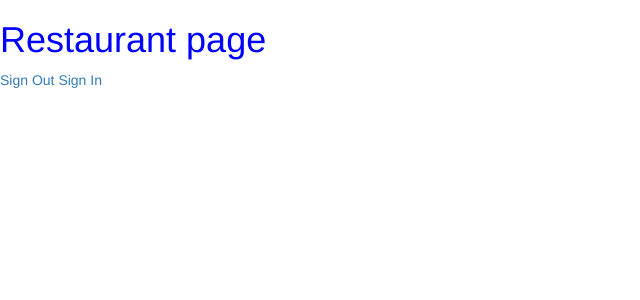
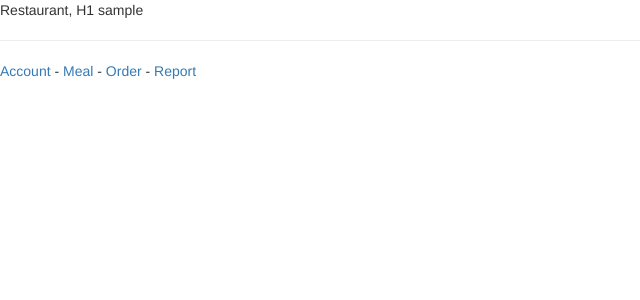
Before and after one commit to revive14/foodtasker, a Django app: page /restaurant/ in a window 1280 px wide. Shown: the top 300 px of the page, without its empty margins (0-640 px from the left). Run offline with Django 3.2, Linux system fonts and the light colour scheme; the visitor is signed in with stand-in values (Sample User, id 1); some libraries are stand-ins or nearby versions.

Commit message:
getting no revers match error

```diff
--- a/foodtasker/urls.py
+++ b/foodtasker/urls.py
@@ -1,18 +1,3 @@
-"""foodtasker URL Configuration
-
-The `urlpatterns` list routes URLs to views. For more information please see:
-    https://docs.djangoproject.com/en/1.10/topics/http/urls/
-Examples:
-Function views
-    1. Add an import:  from my_app import views
-    2. Add a URL to urlpatterns:  url(r'^$', views.home, name='home')
-Class-based views
-    1. Add an import:  from other_app.views import Home
-    2. Add a URL to urlpatterns:  url(r'^$', Home.as_view(), name='home')
-Including another URLconf
-    1. Import the include() function: from django.conf.urls import url, include
-    2. Add a URL to urlpatterns:  url(r'^blog/', include('blog.urls'))
-"""
 from django.conf.urls import url,include
 from django.contrib import admin
 from foodtaskerapp import views
@@ -34,6 +19,12 @@ urlpatterns = [
     url(r'^restaurant/sign-up', views.restaurant_sign_up,
         name = 'restaurant-sign-up'),
     url(r'^restaurant/$',views.restaurant_home, name='restaurant-home'),
+
+    url(r'^restaurant/account/$', views.restaurant_account, name = 'restaurant-account'),
+    url(r'restaurant/meal/$', views.restaurant_meal, name ='restaurant_meal'),
+    url(r'restaurant/order/$', views.restaurant_order, name ='restaurant_order'),
+    url(r'restaurant/report/$', views.restaurant_report, name ='restaurant_report'),
+
     # Sign In/ Sign Up/ Sign Out
     url(r'^api/social/', include('rest_framework_social_oauth2.urls')),
     #/conver-token(sign in/sign up)
--- a/foodtaskerapp/admin.py
+++ b/foodtaskerapp/admin.py
@@ -1,6 +1,8 @@
 from django.contrib import admin
 
 # Register your models here.
-from foodtaskerapp.models import Restaurant
+from foodtaskerapp.models import Restaurant,Customer,Driver
 
 admin.site.register(Restaurant)
+admin.site.register(Customer)
+admin.site.register(Driver)
--- a/foodtaskerapp/templates/restaurant/home.html
+++ b/foodtaskerapp/templates/base.html
@@ -5,16 +5,16 @@
   <meta charset="UTF-8">
   <meta name="viewport" content="width=device-width, initial-scale=1.0">
   <meta http-equiv="X-UA-Compatible" content="ie=edge">
-  <title>Home page</title>
+  <title>{% block title %}{% endblock %}</title>
   <link rel="stylesheet" href="{% static 'css/bootstrap.min.css' %}">
   <link rel="stylesheet" href="{% static 'css/style.css'%}">
   <script src="{% static 'js/bootstrap.min.js' %}">  </script>
 </head>
 <body>
-  <h1>Restaurant page</h1>
-  <a href='{% url 'restaurant-sign-out' %}'>Sign Out</a>
-  <a href='{% url 'restaurant-sign-in' %}'>Sign In</a>
 
+  {% block sidebar %}{% endblock %}
+
+  {% block page %}{% endblock %}
 
 
   <script
--- /dev/null
+++ b/foodtaskerapp/templates/restaurant/account.html
@@ -0,0 +1,5 @@
+{% extends 'restaurant/base.html' %}
+
+{% block page %}
+  Restaurant Account page
+{% endblock %}
--- /dev/null
+++ b/foodtaskerapp/templates/restaurant/base.html
@@ -0,0 +1,17 @@
+{% extends 'base.html' %}
+
+{% block title %} Restaurant {% endblock %}
+
+{% block sidebar %}
+
+  Restaurant, H1 {{ request.user }}
+  <hr/>
+  <a href="{% url 'restaurant-account' %}">Account</a>
+  -
+  <a href="{% url 'restaurant-meal' %}">Meal</a>
+  -
+  <a href="{% url 'restaurant-order' %}">Order</a>
+  -
+  <a href="{% url 'restaurant-report' %}">Report</a>
+
+{% endblock %}
--- /dev/null
+++ b/foodtaskerapp/templates/restaurant/order.html
@@ -0,0 +1,6 @@
+{% extends 'base.html' %}
+
+{% block page %}
+  Restaurant Order page
+
+{% endblock %}
--- /dev/null
+++ b/foodtaskerapp/templates/restaurant/report.html
@@ -0,0 +1,6 @@
+{% extends 'base.html' %}
+
+{% block page %}
+  Restaurant Order page
+
+{% endblock %}
--- a/foodtaskerapp/views.py
+++ b/foodtaskerapp/views.py
@@ -10,7 +10,24 @@ def home(request):
 
 @login_required(login_url='/restaurant/sign-in/')
 def restaurant_home(request):
-    return render(request,'restaurant/home.html',{})
+    return render(request,'restaurant/base.html',{})
+
+@login_required(login_url='/restaurant/sign-in/')
+def restaurant_account(request):
+    return render(request,'restaurant/account.html',{})
+
+@login_required(login_url='/restaurant/sign-in/')
+def restaurant_meal(request):
+    return render(request,'restaurant/meal.html',{})
+
+@login_required(login_url='/restaurant/sign-in/')
+def restaurant_order(request):
+    return render(request,'restaurant/order.html',{})
+
+@login_required(login_url='/restaurant/sign-in/')
+def restaurant_report(request):
+    return render(request,'restaurant/report.html',{})
+
 
 def restaurant_sign_up(request):
     user_form = UserForm()
```
Also changed, not shown: foodtasker/settings.py (+14 -1 lines), foodtaskerapp/models.py (+18 -0 lines), foodtaskerapp/social_auth_pipeline.py (added, +12 -0 lines), foodtaskerapp/templates/restaurant/meal.html (added, +7 -0 lines), foodtaskerapp/migrations/0002_customer_driver.py (added).
